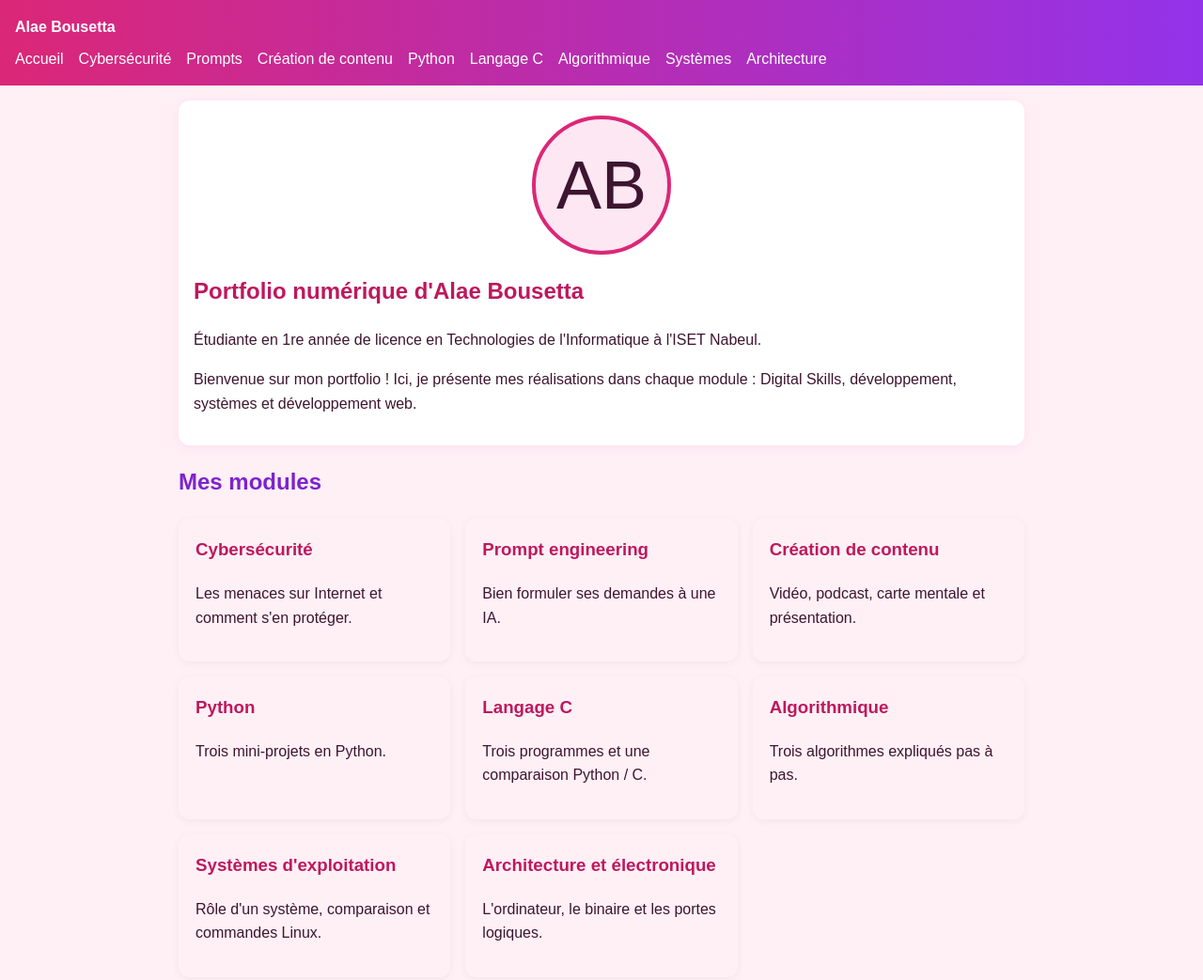
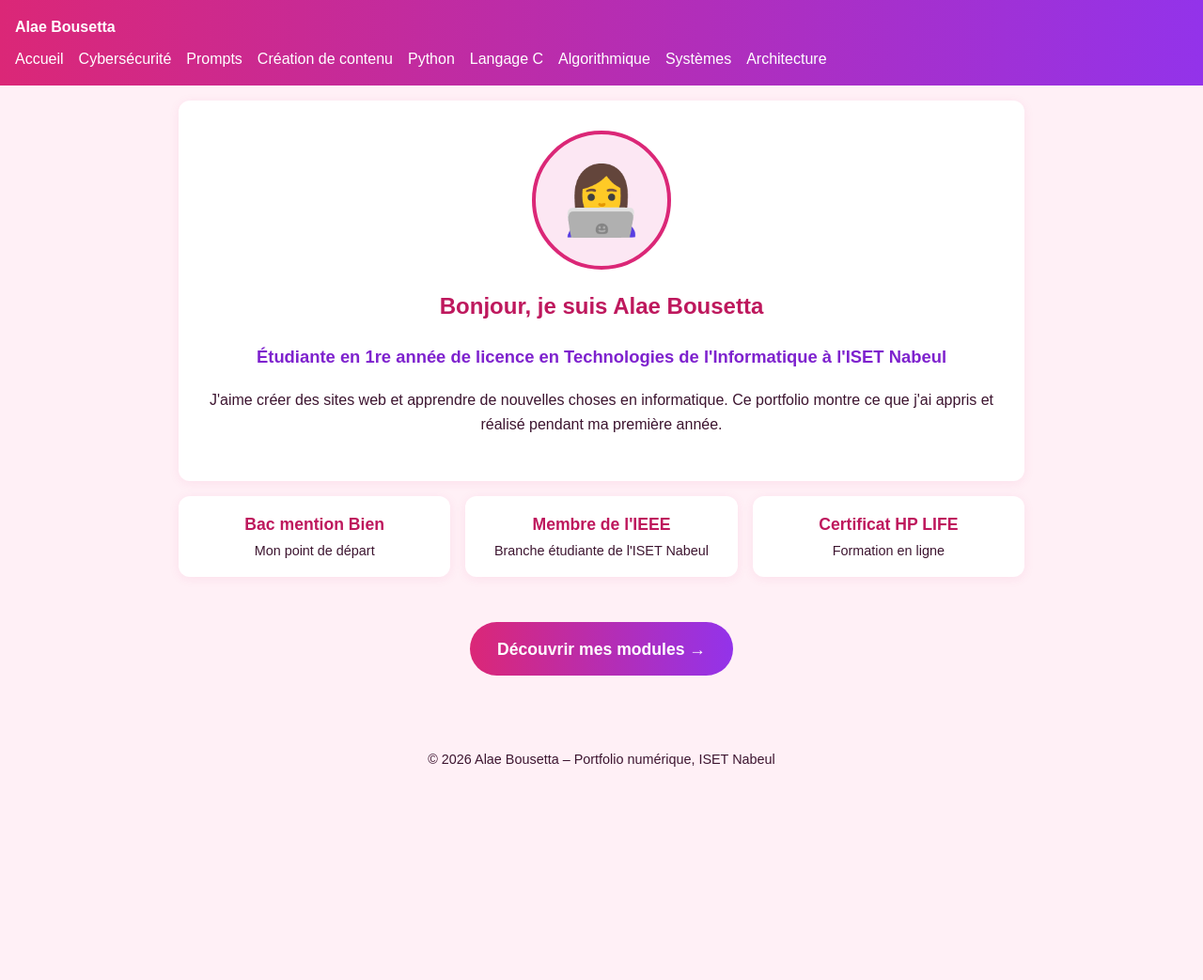
Before and after one commit to alaebousetta/portfolio-numerique, a plain HTML site: page index.html in a window 1280 px wide. Shown: the top 1043 px of the page at 94% size. After the commit the page ends 851 px from the top, so only its background shows below. Drawn offline with Linux system fonts and the light colour scheme.

Commit message:
Add files via upload

```diff
--- a/index.html
+++ b/index.html
@@ -3,7 +3,7 @@
 <head>
   <meta charset="UTF-8">
   <meta name="viewport" content="width=device-width, initial-scale=1.0">
-  <title>Portfolio numérique – Alae Bousetta</title>
+  <title>Alae Bousetta – Portfolio numérique</title>
   <link rel="stylesheet" href="css/style.css">
 </head>
 <body>
@@ -23,48 +23,25 @@
   </header>
 
   <main>
-    <section>
-      <div class="avatar" aria-hidden="true">AB</div>
-      <h1>Portfolio numérique d'Alae Bousetta</h1>
-      <p>Étudiante en 1re année de licence en Technologies de l'Informatique à l'ISET Nabeul.</p>
-      <p>Bienvenue sur mon portfolio ! Ici, je présente mes réalisations dans chaque module : Digital Skills, développement, systèmes et développement web.</p>
+    <!-- Ma présentation -->
+    <section class="presentation">
+      <div class="avatar" aria-hidden="true">👩‍💻</div>
+      <h1>Bonjour, je suis Alae Bousetta</h1>
+      <p class="sous-titre">Étudiante en 1re année de licence en Technologies de l'Informatique à l'ISET Nabeul</p>
+      <p>J'aime créer des sites web et apprendre de nouvelles choses en informatique. Ce portfolio montre ce que j'ai appris et réalisé pendant ma première année.</p>
     </section>
 
-    <h2>Mes modules</h2>
-    <div class="cartes">
-      <a class="carte" href="digital-skills/cybersecurite.html">
-        <h3>Cybersécurité</h3>
-        <p>Les menaces sur Internet et comment s'en protéger.</p>
-      </a>
-      <a class="carte" href="digital-skills/prompt-engineering.html">
-        <h3>Prompt engineering</h3>
-        <p>Bien formuler ses demandes à une IA.</p>
-      </a>
-      <a class="carte" href="digital-skills/creation-contenu.html">
-        <h3>Création de contenu</h3>
-        <p>Vidéo, podcast, carte mentale et présentation.</p>
-      </a>
-      <a class="carte" href="developpement/python.html">
-        <h3>Python</h3>
-        <p>Trois mini-projets en Python.</p>
-      </a>
-      <a class="carte" href="developpement/langage-c.html">
-        <h3>Langage C</h3>
-        <p>Trois programmes et une comparaison Python / C.</p>
-      </a>
-      <a class="carte" href="developpement/algorithmique.html">
-        <h3>Algorithmique</h3>
-        <p>Trois algorithmes expliqués pas à pas.</p>
-      </a>
-      <a class="carte" href="systemes/systemes-exploitation.html">
-        <h3>Systèmes d'exploitation</h3>
-        <p>Rôle d'un système, comparaison et commandes Linux.</p>
-      </a>
-      <a class="carte" href="systemes/architecture-electronique.html">
-        <h3>Architecture et électronique</h3>
-        <p>L'ordinateur, le binaire et les portes logiques.</p>
-      </a>
+    <!-- Quelques informations sur moi -->
+    <div class="atouts">
+      <div class="atout"><strong>Bac mention Bien</strong><span>Mon point de départ</span></div>
+      <div class="atout"><strong>Membre de l'IEEE</strong><span>Branche étudiante de l'ISET Nabeul</span></div>
+      <div class="atout"><strong>Certificat HP LIFE</strong><span>Formation en ligne</span></div>
     </div>
+
+    <!-- Le bouton vers la page des modules -->
+    <p class="centre">
+      <a class="bouton-modules" href="modules.html">Découvrir mes modules →</a>
+    </p>
   </main>
 
   <footer>
```
Also changed, not shown: modules.html (added, +82 -0 lines).
